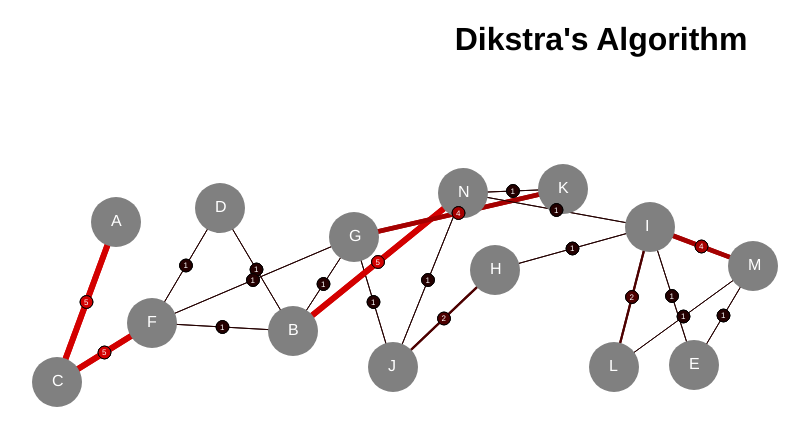
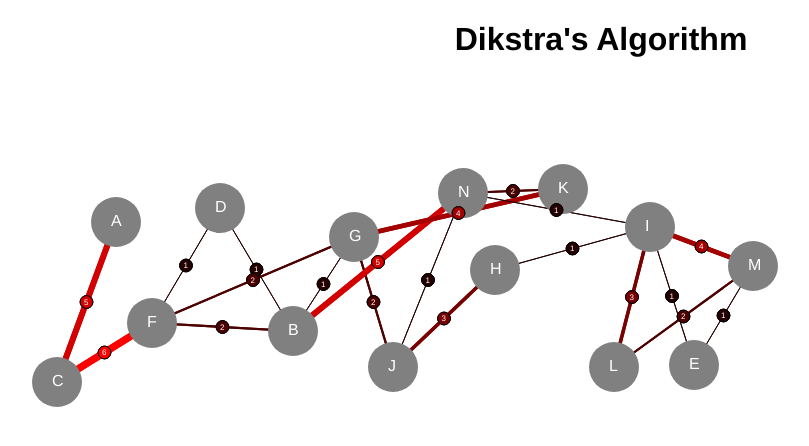
Before and after one commit to rscarbel/dijkstras-algorithm, a React (Create React App) app: page / in a window 1280 px wide. Shown: the top 446 px of the page, without its empty margins (39-848 px from the left). Built offline with nearby package versions, Linux system fonts and the light colour scheme.

Commit message:
2's and 3's are more likely now2's and 3's are more likely now

```diff
--- a/src/components/sampleGraph.js
+++ b/src/components/sampleGraph.js
@@ -12,7 +12,7 @@ const shuffleArray = (array) => {
 }
 
 const calculateWeight = () => {
-  let val = generateNumber(20, 0)
+  let val = generateNumber(21, 0)
   if (val === 13 ) {
     return 7
   } else if (val === 12) {
@@ -24,10 +24,10 @@ const calculateWeight = () => {
   else if (val === 10) {
     return 4
   }
-  else if (val === 9) {
+  else if ((val === 9) || (val === 8)) {
     return 3
   }
-  else if (val === 8) {
+  else if ((val <= 7) && (val >= 5)) {
     return 2
   }
   else {
```
